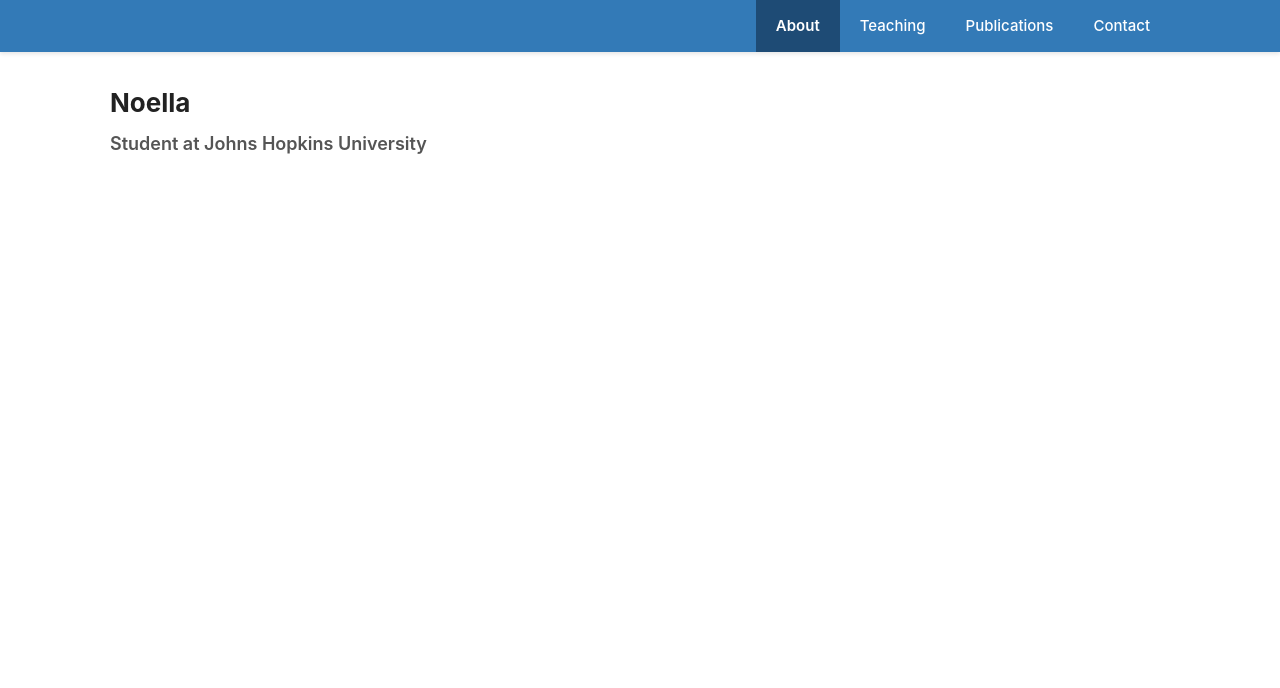
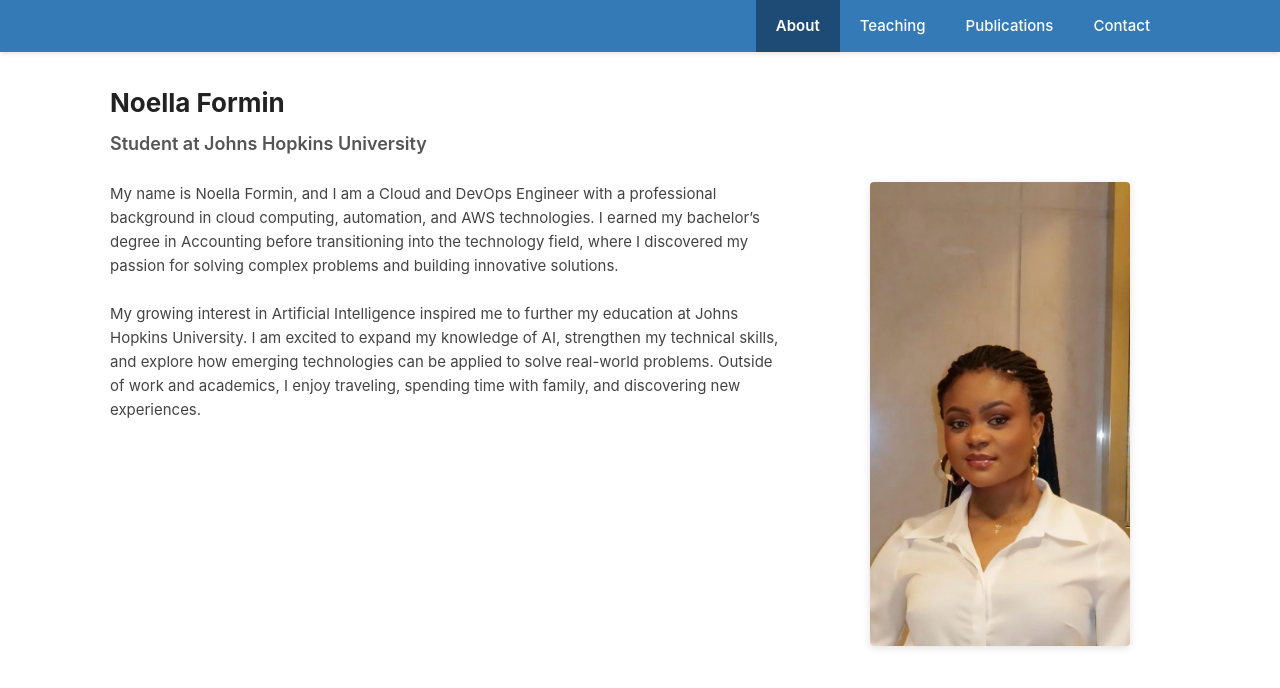
Before and after one commit to Noella96/jhu_software_concepts, a Flask app: page / in a window 1280 px wide. Shown: the top 688 px of the page. Run offline with Flask 3, Linux system fonts and the light colour scheme.

Commit message:
build about page with 2-column layout and profile asset

```diff
--- a/module_1/app/templates/about.html
+++ b/module_1/app/templates/about.html
@@ -1,8 +1,26 @@
 {% extends "base.html" %}
 
-{% block title %}About - Noella{% endblock %}
+{% block title %}About - Noella Formin{% endblock %}
 
 {% block content %}
-<h1 class="page-title">Noella</h1>
+<h1 class="page-title">Noella Formin</h1>
 <h2 class="page-subtitle">Student at Johns Hopkins University</h2>
+
+<div class="two-column-layout">
+    <!-- Bio text on the left -->
+    <div class="bio-column">
+        <p>
+            My name is Noella Formin, and I am a Cloud and DevOps Engineer with a professional background in cloud computing, automation, and AWS technologies. I earned my bachelor’s degree in Accounting before transitioning into the technology field, where I discovered my passion for solving complex problems and building innovative solutions.
+        </p>
+        <br>
+        <p>
+            My growing interest in Artificial Intelligence inspired me to further my education at Johns Hopkins University. I am excited to expand my knowledge of AI, strengthen my technical skills, and explore how emerging technologies can be applied to solve real-world problems. Outside of work and academics, I enjoy traveling, spending time with family, and discovering new experiences.
+        </p>
+    </div>
+
+    <!-- Profile image on the right -->
+    <div class="image-column">
+        <img src="{{ url_for('static', filename='images/profile.jpeg') }}" alt="Noella Formin" class="profile-img">
+    </div>
+</div>
 {% endblock %}
```
Also changed, not shown: module_1/app/static/images/profile.jpeg (added).
